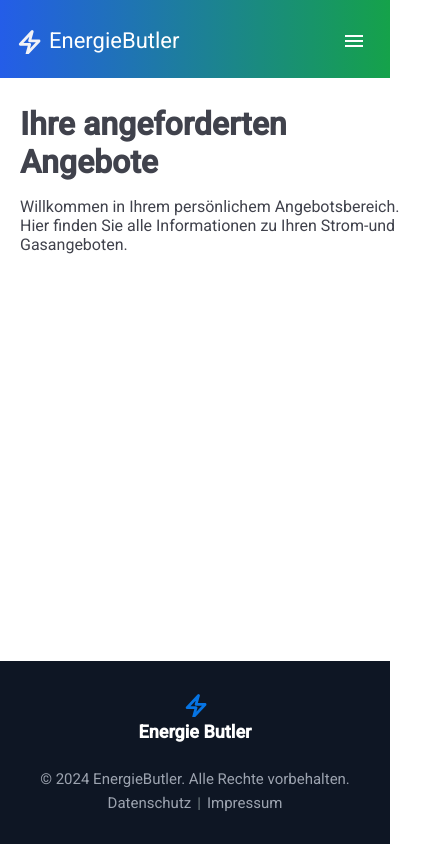
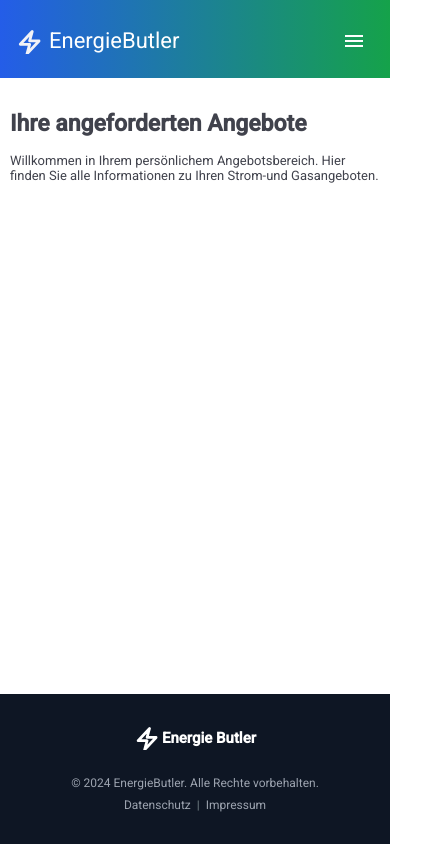
Before and after one commit to umidbek77/EnergieButler, an Angular app: page /angebote in a window 390 px wide. Shown: the whole page, 430 px wide, since content can reach past the window. Built offline with nearby package versions, Linux system fonts and the light colour scheme.

Commit message:
Chala yozilgan responsivelar (footer, angeldon va hkz) tuzatildi

```diff
--- a/src/app/components/footer/footer.component.css
+++ b/src/app/components/footer/footer.component.css
@@ -26,7 +26,7 @@
 .my-icon {
   width: 24px;
   height: 24px;
-  color: rgba(5, 125, 246, 0.909);
+  color: white;
 }
 
 .logo-text {
@@ -61,124 +61,6 @@
 }
 
 /* Responsive */
-
-@media (max-width: 320px) {
-  .footer-content {
-    padding: 0 8px;
-  }
-
-  .logo-text {
-    font-size: 14px;
-  }
-
-  .footer-right span,
-  .footer-links a {
-    font-size: 11px;
-  }
-
-  .footer-links span {
-    margin: 0 4px;
-  }
-}
-
-@media (max-width: 480px) {
-  .footer {
-    padding: 32px 0;
-  }
-
-  .footer-left {
-    gap: 4px;
-  }
-
-  .logo-text {
-    font-size: 15px;
-  }
-
-  .footer-right span,
-  .footer-links a {
-    font-size: 12px;
-  }
-}
-
-@media (max-width: 502px) {
-  .footer-content {
-    padding: 0 12px;
-    justify-content: center;
-  }
-}
-
-@media (max-width: 767px) {
-  .footer-content {
-    padding: 0 16px;
-  }
-
-  .footer-left {
-    justify-content: center;
-    flex-direction: column;
-  }
-
-  .logo-text {
-    font-size: 16px;
-  }
-
-  .footer-right span,
-  .footer-links a {
-    font-size: 13px;
-  }
-
-  .footer-links span {
-    margin: 0 6px;
-  }
-}
-
-@media (max-width: 991px) {
-  .footer-content {
-    flex-direction: column;
-    height: auto;
-    padding: 0 24px;
-    gap: 12px;
-  }
-
-  .footer-left {
-    margin-bottom: 12px;
-  }
-
-  .footer-right {
-    text-align: center;
-  }
-
-  .footer-links {
-    margin-top: 6px;
-  }
-
-  .logo-text {
-    font-size: 17px;
-  }
-
-  .footer-right span,
-  .footer-links a {
-    font-size: 14px;
-  }
-}
-
-@media (max-width: 1199px) {
-  .footer-content {
-    padding: 0 32px;
-    height: auto;
-    flex-direction: row;
-    gap: 16px;
-  }
-
-  .footer-right span,
-  .footer-links a {
-    font-size: 15px;
-  }
-
-  .logo-text {
-    font-size: 18px;
-  }
-}
-
 @media (min-width: 1200px) {
   .footer {
     padding: 64px 0;
@@ -225,3 +107,116 @@
     height: 26px;
   }
 }
+
+@media (max-width: 1199px) {
+  .footer-content {
+    padding: 0 32px;
+    height: auto;
+    flex-direction: row;
+    gap: 16px;
+  }
+
+  .footer-right span,
+  .footer-links a {
+    font-size: 15px;
+  }
+
+  .logo-text {
+    font-size: 18px;
+  }
+}
+
+@media (max-width: 991px) {
+  .footer-content {
+    gap: 12px;
+  }
+
+  .footer-left {
+    margin-bottom: 12px;
+  }
+
+  .footer-right {
+    text-align: center;
+  }
+
+  .footer-links {
+    margin-top: 6px;
+  }
+
+  .logo-text {
+    font-size: 17px;
+  }
+
+  .footer-right span,
+  .footer-links a {
+    font-size: 14px;
+  }
+}
+
+@media (max-width: 767px) {
+  .footer-content {
+    padding: 0 16px;
+  }
+
+  .logo-text {
+    font-size: 16px;
+  }
+
+  .footer-right span,
+  .footer-links a {
+    font-size: 13px;
+  }
+
+  .footer-links span {
+    margin: 0 6px;
+  }
+}
+
+@media (max-width: 502px) {
+  .footer-content {
+    padding: 0 12px;
+  }
+}
+
+@media (max-width: 480px) {
+  .footer {
+    padding: 32px 0;
+  }
+
+  .footer-left {
+    gap: 4px;
+  }
+
+  .logo-text {
+    font-size: 15px;
+  }
+
+  .footer-right span,
+  .footer-links a {
+    font-size: 12px;
+  }
+}
+
+@media (max-width: 420px) {
+  .footer-content {
+    flex-direction: column;
+  }}
+
+@media (max-width: 320px) {
+  .footer-content {
+    padding: 0 8px;
+  }
+
+  .logo-text {
+    font-size: 14px;
+  }
+
+  .footer-right span,
+  .footer-links a {
+    font-size: 11px;
+  }
+
+  .footer-links span {
+    margin: 0 4px;
+  }
+}
--- a/src/app/pages/angebote/angebote.component.css
+++ b/src/app/pages/angebote/angebote.component.css
@@ -1,11 +1,12 @@
-
-
-
 .angebote-container h1{
      font-size: 32px;
     font-weight: 700;
     margin-bottom: 16px;
     color: #40424c;
+}
+
+.angebote-container-content{
+    padding: 30px 16px;
 }
 
 .angebote-container p{
@@ -14,3 +15,43 @@
     max-width: 630px;
     color: #40424c;
 }
+
+/* responsive */
+
+@media (max-width:768px) {
+    .angebote-container h1{
+     font-size: 30px;
+}
+
+.angebote-container-content{
+    padding: 21px 16px;
+}
+
+}
+
+@media (max-width:580px) {
+    .angebote-container h1{
+     font-size: 28px;
+}
+
+.angebote-container-content{
+    padding: 16px 13px;
+}
+
+}
+
+@media (max-width:400px) {
+    .angebote-container h1{
+     font-size: 23px;
+}
+
+.angebote-container-content{
+    padding: 13px 10px;
+}
+
+.angebote-container p{
+    font-size: 13px;
+}
+
+
+}
--- a/src/app/pages/angebote/angebote.component.html
+++ b/src/app/pages/angebote/angebote.component.html
@@ -2,7 +2,7 @@
 <main>
     <section class="angebote">
 
-        <div class="container">
+        <div class="angebote-container-content">
 
             <div class="angebote-container">
 
--- a/src/app/pages/wechselservices/wechselservices.component.css
+++ b/src/app/pages/wechselservices/wechselservices.component.css
@@ -1,9 +1,19 @@
+.wechselservice{
+    width: 100%;
+}
 
+.wechselservice-container-content{
+    padding: 30px 13px;
+}
+.wechselservice-container{
+ max-width: 630px;
+ width: 100%;
+}
 
 .wechselservice-container p{
 font-size: 16px;
     margin-bottom: 32px;
-    max-width: 630px;
+
     color: #40424c;
 }
 
@@ -17,7 +27,6 @@ font-size: 16px;
 .button-div{
     width: 100%;
     display: flex;
-    justify-content:space-between;
     flex-wrap: wrap;
     justify-content: center;
     gap: 25px;
@@ -50,3 +59,31 @@ font-size: 16px;
     color: #fff !important;
     transition: background-color .3s;
 }
+
+
+@media (max-width:900px) {
+.button-div button{
+    border-radius: 8px;
+    font-size: 16px;
+    padding: 12px 32px;
+
+}
+
+.wechselservice-container-content{
+    padding: 25px 13px;
+}
+
+}
+
+@media (max-width:780px) {
+.button-div button{
+    padding: 9px 28px;
+    height: 45px;
+
+}
+
+.wechselservice-container-content{
+    padding: 18px 10px;
+}
+
+}
--- a/src/app/pages/wechselservices/wechselservices.component.html
+++ b/src/app/pages/wechselservices/wechselservices.component.html
@@ -2,7 +2,7 @@
 <main>
     <section class="wechselservice">
 
-        <div class="container">
+        <div class="wechselservice-container-content">
 
             <div class="wechselservice-container">
 
```
